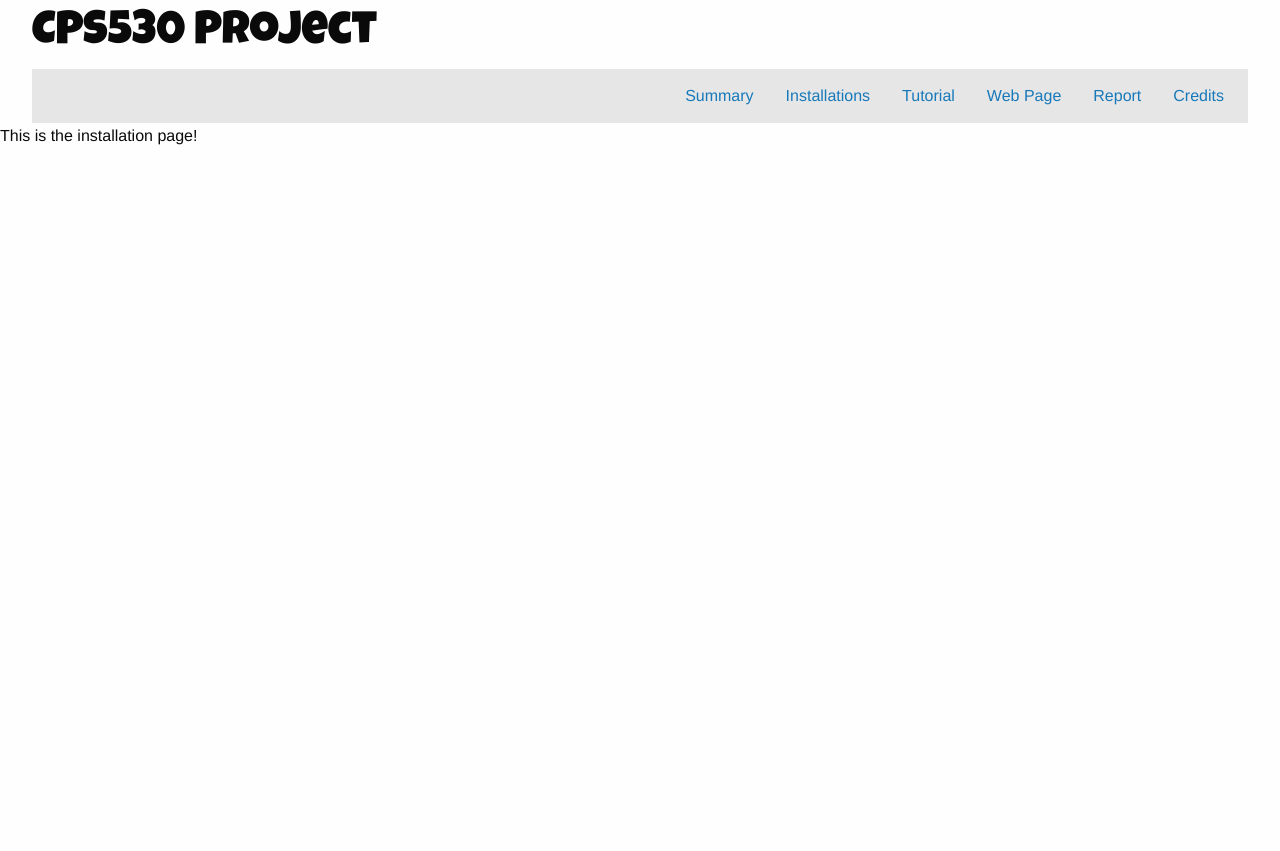
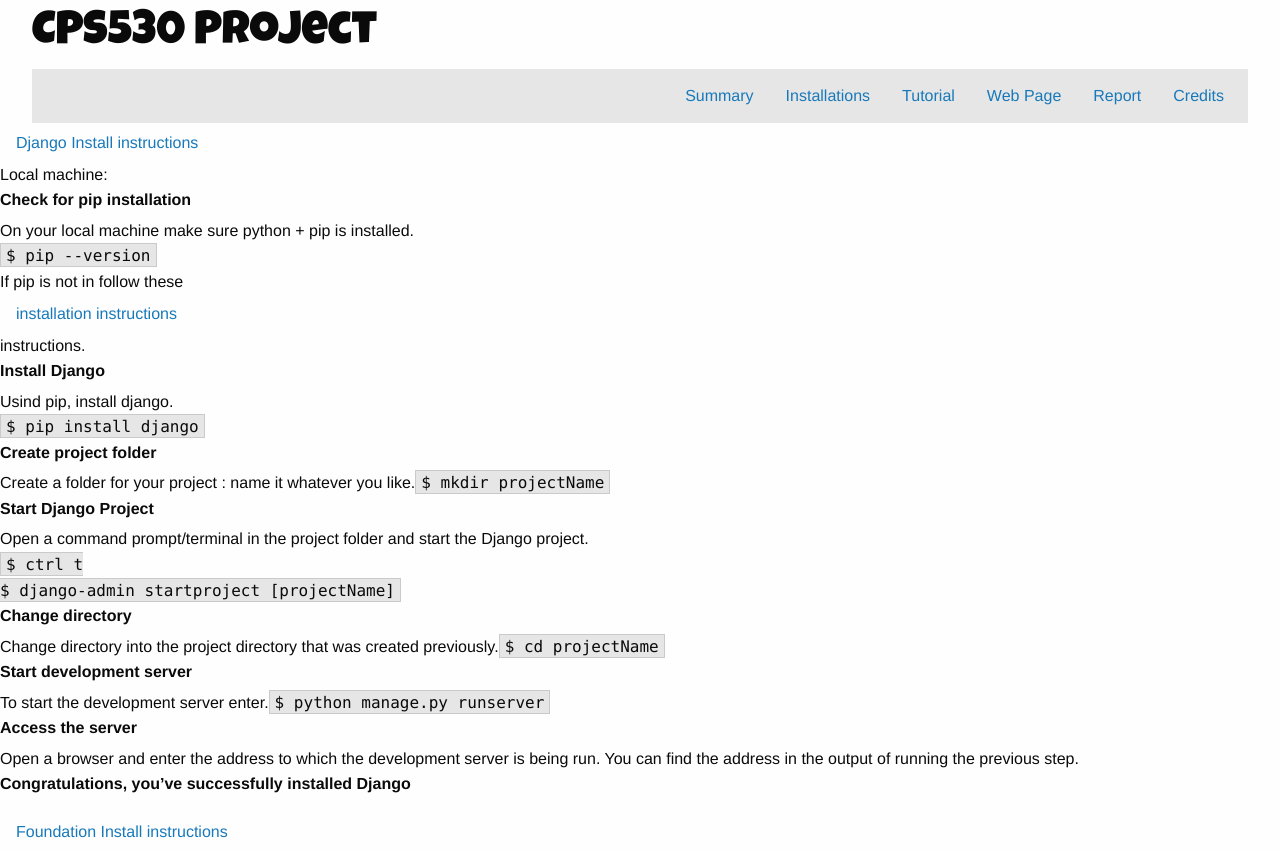
Before and after one commit to amjed55/CPS530-TermProject, a Django app: page /installations/ in a window 1280 px wide. Before the commit the page ends 145 px from the top, so only its background shows below. Run offline with Django 3.2, Linux system fonts and the light colour scheme.

Commit message:
Added the django summary and installation instructions

```diff
--- a/term_project/project/templates/project/installation.html
+++ /dev/null
@@ -1,5 +0,0 @@
-{% extends "project/header.html" %}
-
-{% block content %}
-<p>This is the installation page!</p>
-{% endblock %}
--- /dev/null
+++ b/term_project/project/templates/project/installations.html
@@ -0,0 +1,66 @@
+{% extends "project/header.html" %}
+
+{% block content %}
+<ul class="menu vertical" data-accordion-menu data-multi-open="false" accordionmenu-arrow="true">
+	<li>
+		<a class="page6-names" href="#">Django Install instructions</a>
+		<ul class="vertical menu is-active">
+			<div>
+				<span>Local machine:</span>
+				<dl>
+					<dt>Check for pip installation</dt>
+						<dd>On your local machine make sure python + pip is installed.<br>
+							<code class="code">$ pip --version</code><br>If pip is not in follow these <a href="https://pip.pypa.io/en/stable/installing/" target="_blank">installation instructions</a> instructions.
+						</dd>
+					<dt>Install Django</dt>
+						<dd>Usind pip, install django.<br><code class="code">$ pip install django</code></dd>
+					<dt>Create project folder</dt>
+						<dd>Create a folder for your project : name it whatever you like.<code class="code">$ mkdir projectName</code></dd>
+					<dt>Start Django Project</dt>
+						<dd>Open a command prompt/terminal in the project folder and start the Django project.<br>
+							<code class="code">$ ctrl t<br>$ django-admin startproject [projectName]</code></dd>
+					<dt>Change directory </dt>
+						<dd>Change directory into the project directory that was created previously.<code class="code">$ cd projectName</code></dd>
+					<dt>Start development server</dt>
+						<dd> To start the development server enter.<code class="code">$ python manage.py runserver</code></dd>
+					<dt>Access the server</dt>
+						<dd>Open a browser and enter the address to which the development server is being run. You can find the address in the output of running the previous step.</dd>
+					<dt>Congratulations, you’ve successfully installed Django</dt>
+				</dl>
+			</div>
+		</ul>
+	</li>
+	<li>
+		<a class="page6-names" href="#">Foundation Install instructions</a>
+		<ul class="vertical menu">
+			<div>
+				<dl>
+					<dt>Install with package managers</dt>
+						<dd>You can install foundation using package managers it is available on. (npm, Bower, Meteor and Composer).<br> npm- <code class="code">$ npm install foundation-sites </code><br>
+						pnpm -<code class="code">$ pnpm install foundation-sites</code><br>
+						yarn -<code class="code">$ yarn add foundation-sites</code><br>
+						bower -<code class="code">$ bower install foundation-sites</code><br>
+						gem -<code class="code">$ gem install foundation-rails</code><br>
+						meteor -<code class="code">$ meteor add zurb:foundation-sites</code><br>
+						php -<code class="code">$ php composer.phar require zurb/foundation</code><br>
+						NuGet -<code class="code">$ Install-Package foundation-sites</code><br></dd>
+
+					<dt>This is what comes with in the package:</dt>
+						<div><pre>|─ scss       Source Sass files. Use this folder as a load path in Sass.<br>
+├─ js         Source JavaScript files. If you're using a build system, make sure `foundation.core.js` is loaded first.<br>
+└─ dist       Compiled files:<br>
+├─ css        * Compiled CSS files. Includes minified and unminified files.<br>
+├─ js         * Concatenated JavaScript files. Includes minified and unminified files.<br>
+└─ plugins    * Standalone JavaScript plugins.</pre></div>
+
+
+				</dl>
+			</div>
+		</ul>
+	</li>
+</ul>
+
+
+
+
+{% endblock %}
--- a/term_project/project/views.py
+++ b/term_project/project/views.py
@@ -4,7 +4,7 @@ def summary(request):
 	return render(request, 'project/summary.html')
 
 def installations(request):
-	return render(request, 'project/installation.html')
+	return render(request, 'project/installations.html')
 
 def tutorial(request):
 	return render(request, 'project/tutorial.html')
```
Also changed, not shown: term_project/project/templates/project/summary.html (+30 -15 lines), term_project/project/static/project/img/django_usage.jpeg (added).
